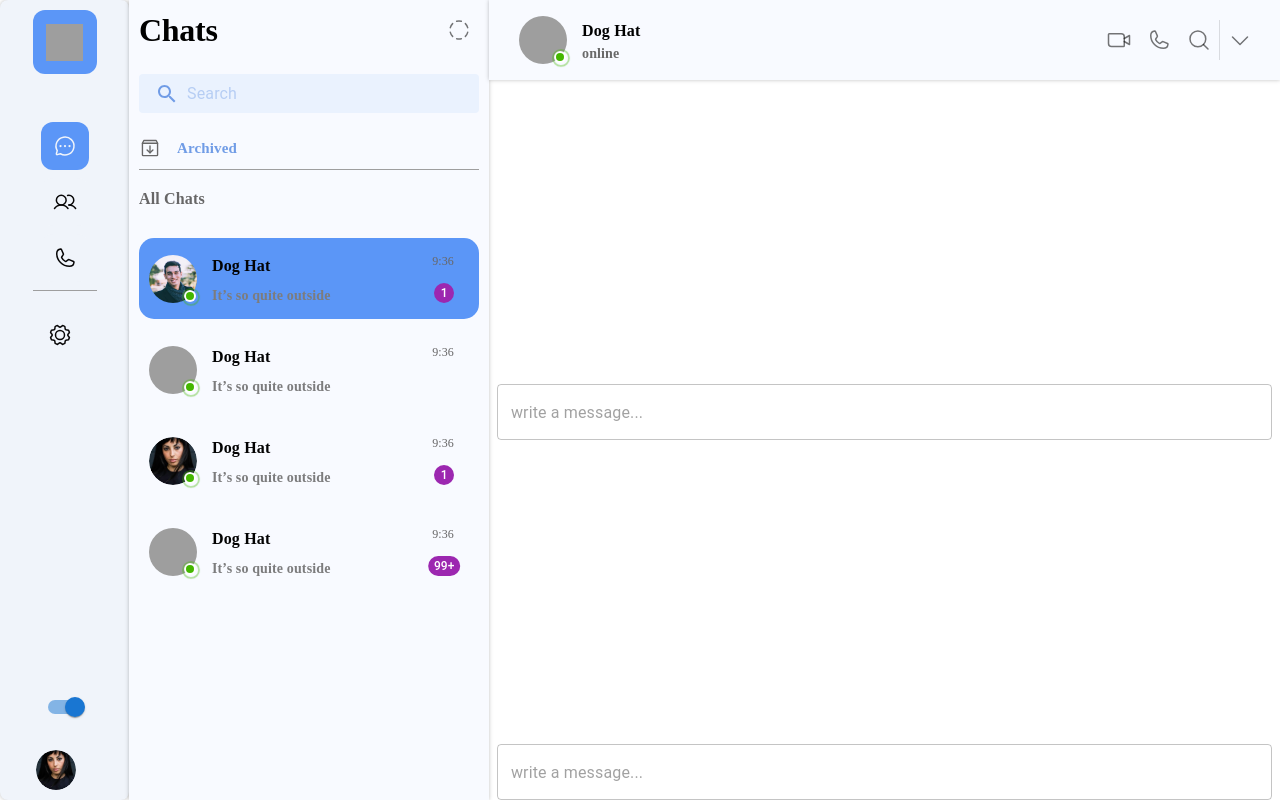
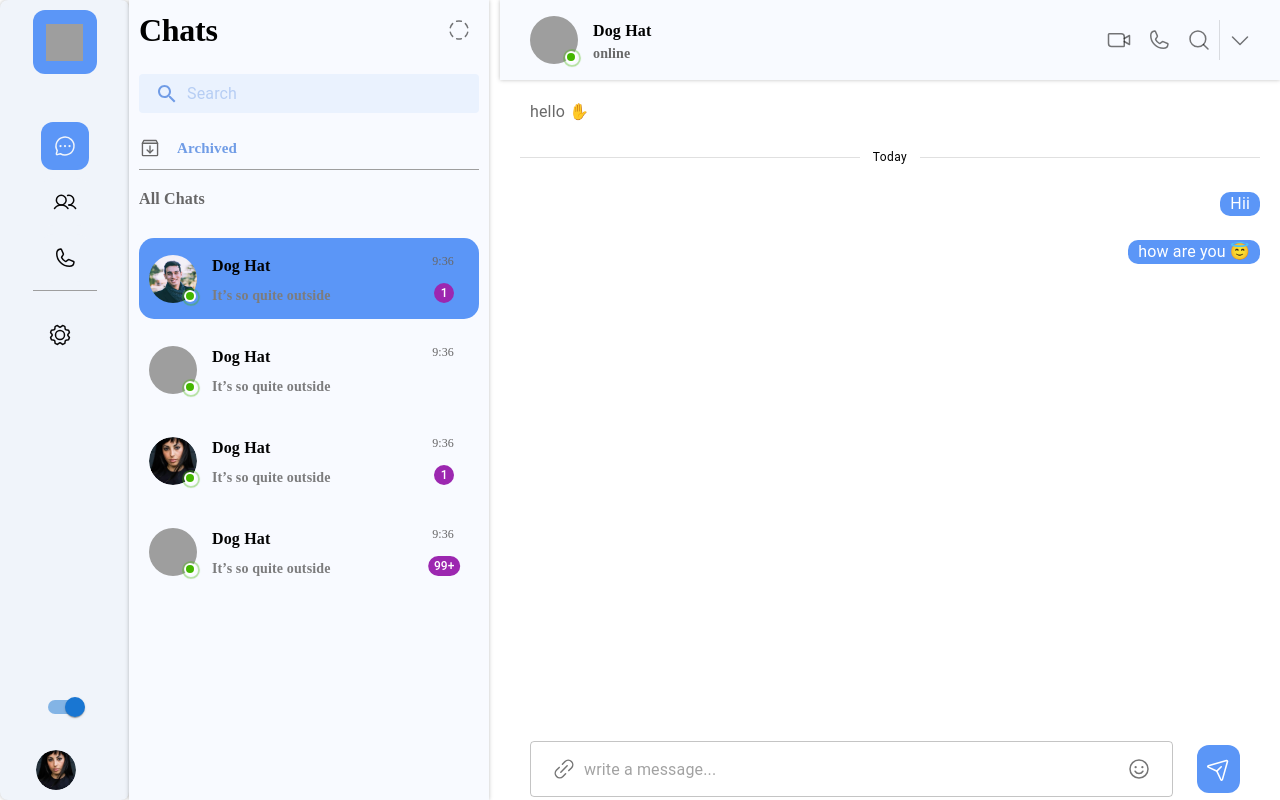
Before and after one commit to webdev-faizan/Chatflow_Front-end, a React (Create React App) app: page / in a window 1280 px wide. Built offline with nearby package versions, Linux system fonts and the light colour scheme; grey boxes are pictures that could not be loaded.

Commit message:
working messaging

```diff
--- a/package.json
+++ b/package.json
@@ -3,6 +3,8 @@
   "version": "0.1.0",
   "private": true,
   "dependencies": {
+    "@emoji-mart/data": "^1.1.2",
+    "@emoji-mart/react": "^1.1.1",
     "@emotion/react": "^11.11.1",
     "@emotion/styled": "^11.11.0",
     "@mui/icons-material": "^5.14.1",
@@ -13,6 +15,7 @@
     "@testing-library/jest-dom": "^5.17.0",
     "@testing-library/react": "^13.4.0",
     "@testing-library/user-event": "^13.5.0",
+    "emoji-mart": "^5.5.2",
     "phosphor-react": "^1.4.1",
     "react": "^18.2.0",
     "react-dom": "^18.2.0",
--- a/src/App.js
+++ b/src/App.js
@@ -1,4 +1,5 @@
 import Index from "./layout/Dashboard";
+import { faker } from "@faker-js/faker";
 import Chart from "./chat/Chart";
 import {
   Box,
--- a/src/chat/GeneralApp.jsx
+++ b/src/chat/GeneralApp.jsx
@@ -1,24 +1,23 @@
 import React from "react";
-import {
-  Box,
-  Stack,
-  IconButton,
-  Divider,
-  Switch,
-  Avatar,
-  AppBar,
-} from "@mui/material";
+import { Box, Stack } from "@mui/material";
+
 import Index from "../layout/Dashboard";
 import Chart from "./Chart";
 import Conversion from "../components/Chat/Conversion";
+import Message from "../components/Chat/message";
 
 const GeneralApp = () => {
   return (
     <div>
-      <Stack direction={"row"}>
+      <Stack direction={"row"} sx={{ position: "fixed", left: "0" }}>
         <Index />
         <Chart />
+      </Stack>
+      <Stack direction={"column"} sx={{ marginLeft: "500px" }}>
         <Conversion />
+        <Box sx={{ marginTop: "80px" }} padding="20px">
+          <Message />
+        </Box>
       </Stack>
     </div>
   );
--- a/src/components/Chat/Conversion.jsx
+++ b/src/components/Chat/Conversion.jsx
@@ -1,6 +1,8 @@
-import React from "react";
-
+import React, { useState } from "react";
+import AccountCircle from "@mui/icons-material/AccountCircle";
 import { StyledBadge } from "../StyledBadge";
+import data from "@emoji-mart/data";
+import Picker from "@emoji-mart/react";
 
 import {
   Box,
@@ -10,6 +12,7 @@ import {
   Typography,
   Avatar,
   TextField,
+  Popover,
   InputAdornment,
 } from "@mui/material";
 
@@ -20,14 +23,27 @@ import {
   Phone,
   VideoCamera,
   Smiley,
+  PaperPlaneRight,
+  File,
+  Camera,
+  User,
+  Image,
+  PaperPlaneTilt,
 } from "phosphor-react";
+import NativeSelectInput from "@mui/material/NativeSelect/NativeSelectInput";
 
 const Conversion = () => {
+  const [showPicker, setShowPicker] = useState(false);
+  const [ShowAttachement, setShowAttachement] = useState(false);
+  const [inputValue, setInputValue] = useState("");
+  const EmojiSelect = ({ native }) => {
+    setInputValue(inputValue + native);
+  };
   return (
     <Stack
       direction={"column"}
       sx={{
-        width: "100%",
+        width: "calc(100vw - 500px)",
       }}
       justifyContent={"space-between"}
     >
@@ -36,7 +52,9 @@ const Conversion = () => {
         justifyContent={"space-between"}
         alignItems={"center"}
         sx={{
-          width: "100%",
+          width: "inherit",
+          position: "fixed",
+          top: "0",
           height: "80px",
           padding: "5px 20px",
           background: "#F8FAFF",
@@ -123,63 +141,126 @@ const Conversion = () => {
       <Stack
         className="row"
         spacing={3}
+        direction={"row"}
+        paddingRight={"10px"}
         alignItems={"center"}
-        sx={{ width: "100%" }}
+        sx={{ width: "inherit", position: "fixed", bottom: "3px" }}
       >
+        <Box
+          display={"flex"}
+          gap={3}
+          alignItems="center"
+          sx={{ width: "100%", paddingX: "30px", position: "relative" }}
+        >
+          <Box
+            sx={{
+              position: "absolute",
+              right: "99px",
+              bottom: "60px",
+              display: `${showPicker ? "block" : "none"}`,
+            }}
+          >
+            <Picker
+              data={data}
+              emojiSize={20}
+              onEmojiSelect={EmojiSelect}
+              dynamicWidth={false}
+              className="picker"
+            />
+          </Box>
+          {/*  */}
+          <Stack
+            spacing={1}
+            sx={{
+              position: "absolute",
+              left: "42px",
+              bottom: "60px",
+
+              display: `${ShowAttachement ? "flex" : "none"}`,
+            }}
+          >
+            <IconButton
+              sx={{
+                background: "#007bff",
+                ":hover": {
+                  background: "#007bff",
+                },
+              }}
+            >
+              <File size={24} />
+            </IconButton>
+            <IconButton
+              sx={{
+                background: "#6c757d",
+                ":hover": {
+                  background: "#6c757d",
+                },
+              }}
+            >
+              <User size={24} />
+            </IconButton>
+            <IconButton
+              sx={{
+                background: "#28a745",
+                ":hover": {
+                  background: "#28a745",
+                },
+              }}
+            >
+              <Image size={24} />
+            </IconButton>
+            <IconButton
+              sx={{
+                background: "#dc3545",
+                ":hover": {
+                  background: "#dc3545",
+                },
+              }}
+            >
+              <Camera size={24} />
+            </IconButton>
+          </Stack>
+
           <TextField
-          fullwidth
-          sx={{ width: "98%" }}
+            fullWidth
             placeholder="write a message..."
-          inputProps={{
+            value={inputValue}
+            onChange={(e) => setInputValue(e.target.value)}
+            InputProps={{
               disableUnderline: true,
-            startAdorment: (
+              // Corrected attribute name
+              startAdornment: (
                 <InputAdornment>
                   <IconButton>
-                  <LinkSimple></LinkSimple>
+                    <LinkSimple
+                      onClick={() => setShowAttachement(!ShowAttachement)}
+                    />
                   </IconButton>
                 </InputAdornment>
               ),
-            endAdorment: (
+              endAdornment: (
                 <InputAdornment>
                   <IconButton>
-                  <Smiley />
+                    <Smiley onClick={() => setShowPicker(!showPicker)} />
                   </IconButton>
                 </InputAdornment>
               ),
             }}
           ></TextField>
+          <Stack
+            alignItems={"center"}
+            justifyContent={"center"}
+            sx={{
+              width: "48px",
+              height: "48px",
+              borderRadius: "12px",
+              background: "#5B96F7",
+            }}
+          >
+            <PaperPlaneTilt size={25} color="white" />
           </Stack>
-      {/*  */}
-      <Stack
-  className="row"
-  spacing={3}
-  alignItems="center"
-  sx={{ width: "100%" }}
->
-  <TextField
-    fullWidth // Corrected attribute name
-    sx={{ width: "98%" }}
-    placeholder="write a message..."
-    inputProps={{
-      disableUnderline: true,
-      startAdornment: ( // Corrected attribute name
-        <InputAdornment>
-          <IconButton>
-            <LinkSimple />
-          </IconButton>
-        </InputAdornment>
-      ),
-      endAdornment: ( // Corrected attribute name
-        <InputAdornment>
-          <IconButton>
-            <Smiley />
-          </IconButton>
-        </InputAdornment>
-      ),
-    }}
-  ></TextField>
+        </Box>
       </Stack>
-
     </Stack>
   );
 };
--- /dev/null
+++ b/src/components/Chat/MsgTypes.jsx
@@ -0,0 +1,36 @@
+import React from "react";
+import { Box, Stack, Divider, Typography } from "@mui/material";
+const TimeLine = ({ ele }) => {
+  return (
+    <Stack
+      direction={"row"}
+      justifyContent={"space-between"}
+      alignItems="center"
+    >
+      <Divider width="46%" />
+      <Typography variant="caption">{ele.text}</Typography>
+      <Divider width="46%" />
+    </Stack>
+  );
+};
+
+const TextMsg = ({ ele }) => {
+  return (
+    <Stack direction={"row"} justifyContent={ele.incoming ? "start" : "end"}>
+      <Box
+        sx={{
+          background: ele.incoming ? "#FFF" : "#5B96F7",
+          borderRadius: "10px",
+          width: "max-content",
+          paddingX: "10px",
+        }}
+      >
+        <Typography color={ele.incoming ? "#696969" : "#FFF"}>
+          {ele.message}
+        </Typography>
+      </Box>
+    </Stack>
+  );
+};
+
+export { TextMsg, TimeLine };
--- /dev/null
+++ b/src/components/Chat/message.jsx
@@ -0,0 +1,43 @@
+import React from "react";
+import { Box, Stack } from "@mui/system";
+import { chat_history } from "../../data";
+import { TimeLine, TextMsg } from "./MsgTypes";
+
+const message = () => {
+  return (
+    <Box>
+      <Stack spacing={3}>
+        {chat_history.map((ele) => {
+          switch (ele.type) {
+            case "divider":
+              return <TimeLine ele={ele} />;
+            case "msg":
+              switch (ele.subtype) {
+                case "link":
+                  // link msg
+                  break;
+                case "img":
+                  break;
+
+                // image msg
+                case "doc":
+                  // document mg
+                  break;
+
+                case "reply":
+                  // reply msg
+                  break;
+
+                default:
+                  return <TextMsg ele={ele} />;
+              }
+
+            default:
+          }
+        })}
+      </Stack>
+    </Box>
+  );
+};
+
+export default message;
--- a/src/data/index.js
+++ b/src/data/index.js
@@ -1,4 +1,5 @@
 import { faker } from "@faker-js/faker";
+
 import {
   ChatCircleDots,
   Gear,
@@ -12,7 +13,7 @@ import {
 const NavButton = [
   {
     index: 0,
-    icon: <ChatCircleDots  />,
+    icon: <ChatCircleDots />,
   },
   {
     index: 1,
@@ -23,4 +24,94 @@ const NavButton = [
     icon: <Phone />,
   },
 ];
-export { NavButton };
+
+const chatlist = [
+  {
+    id: 0,
+    img: faker.image.avatar(),
+    name: faker.name.firstName(),
+    msg: faker.music.songName(),
+    time: "9:36",
+    unread: 0,
+    pinned: true,
+    online: true,
+  },
+  {
+    id: 2,
+    img: faker.image.avatar(),
+    name: faker.name.firstName(),
+    msg: faker.music.songName(),
+    time: "12:02",
+    unread: 0,
+    pinned: true,
+    online: true,
+  },
+  {
+    id: 3,
+    img: faker.image.avatar(),
+    name: faker.name.firstName(),
+    msg: faker.music.songName(),
+    time: "9:0",
+    unread: 0,
+    pinned: true,
+    online: true,
+  },
+];
+
+const chat_history = [
+  {
+    type: "msg",
+    message: "hello ✋",
+    incoming: true,
+    outgoing: false,
+  },
+  {
+    type: "divider",
+    text: "Today",
+  },
+  {
+    type: "msg",
+    message: "Hii",
+    incoming: false,
+    outgoing: true,
+  },
+  {
+    type: "msg",
+    message: "how are you 😇",
+    incoming: false,
+    outgoing: true,
+  },
+  {
+    type: "msg",
+    subtype: "link",
+    preview: "",
+    message: "yes i also can do that",
+    incoming: false,
+    outgoing: true,
+  },
+  {
+    type: "msg",
+    subtype: "img",
+    message: "here you go",
+    img: faker.image.abstract(),
+    incoming: true,
+    outgoing: false,
+  },
+  {
+    type: "msg",
+    subtype: "doc",
+    message: "here you go",
+    incoming: true,
+    outgoing: false,
+  },
+  {
+    type: "msg",
+    subtype: "reply",
+    reply: "this is a repy",
+    message: "yep, I can also do that",
+    incoming: true,
+    outgoing: false,
+  },
+];
+
+export { NavButton, chat_history, chatlist };
```
Also changed, not shown: 2 other files (tests, documents, lock files or other folders). Lines whose indentation alone changed are shown as unchanged.
